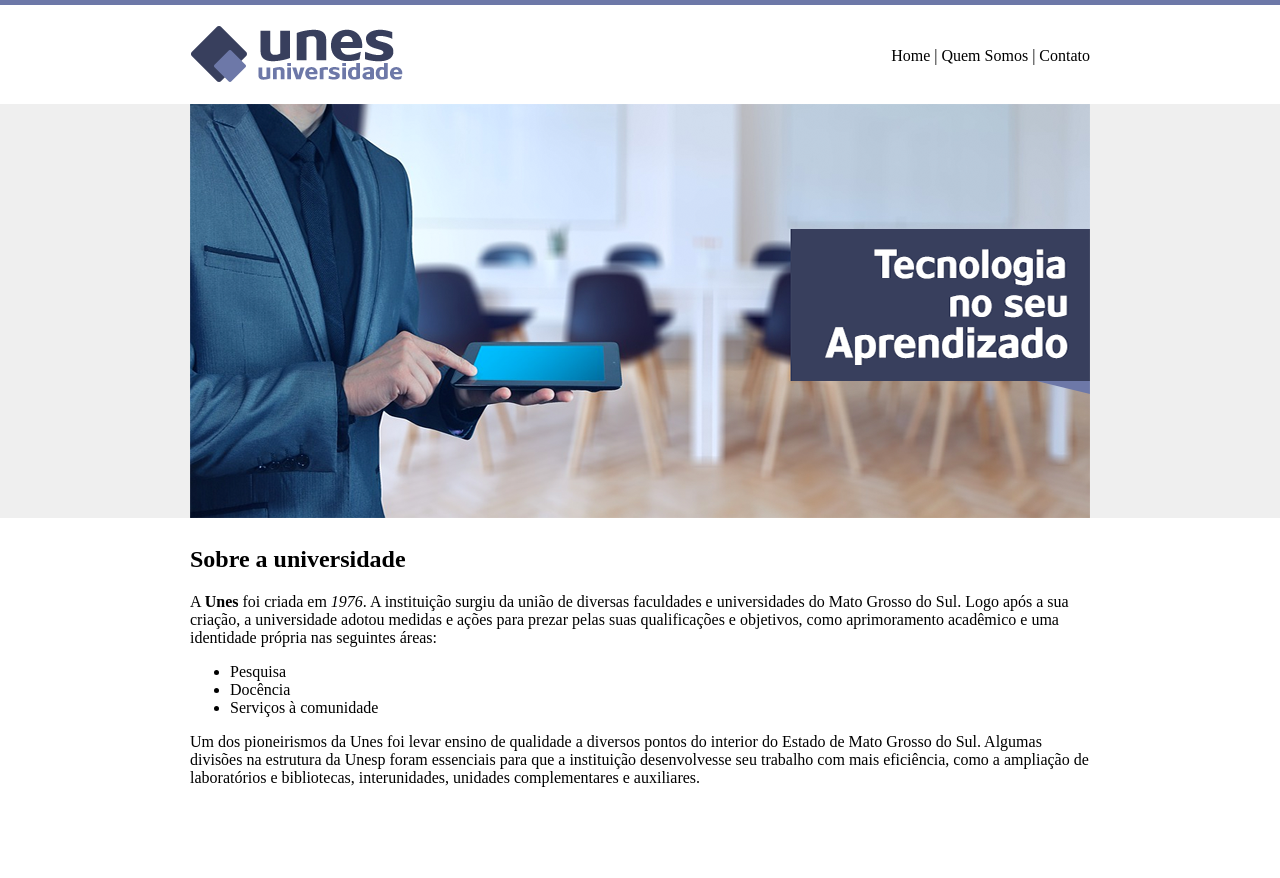
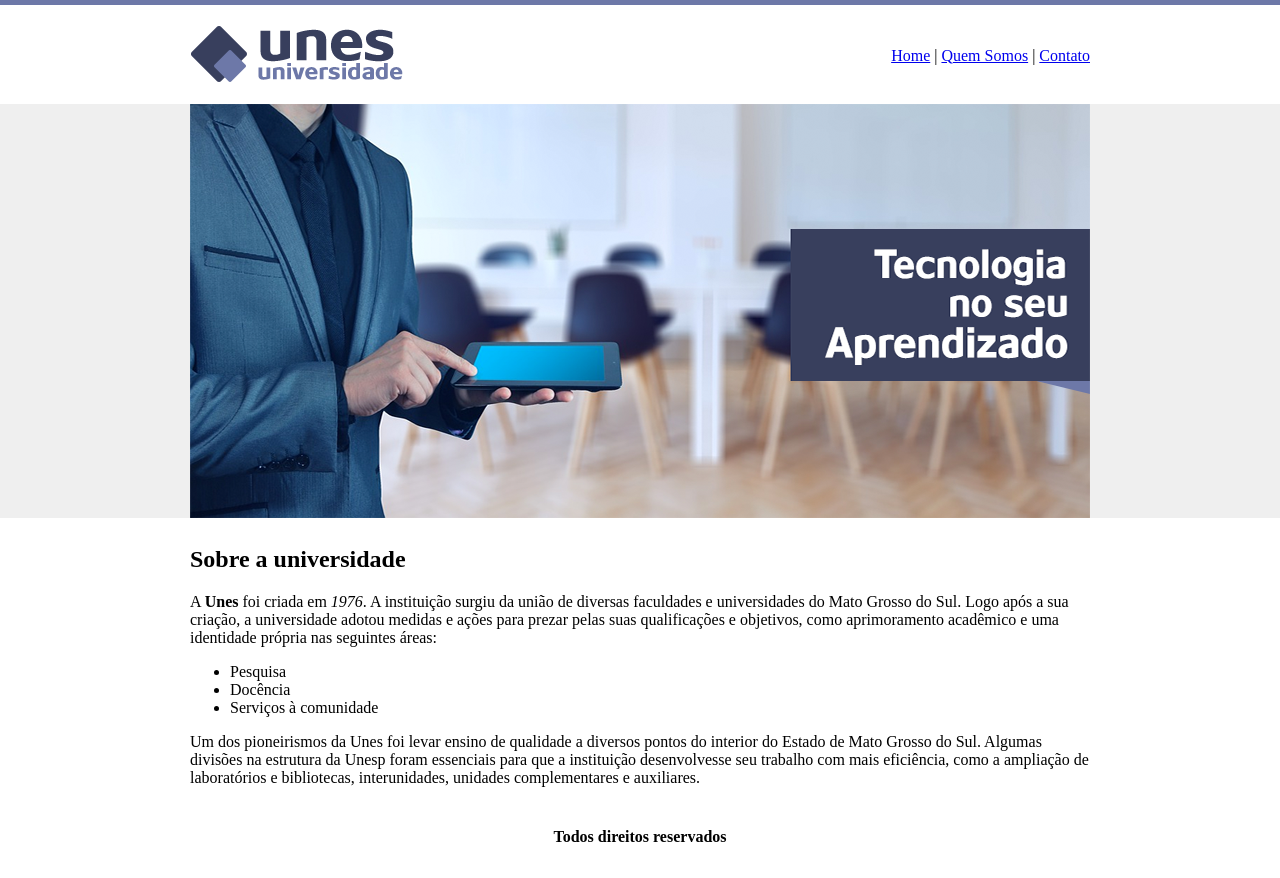
Before and after one commit to GilvanKun/Unes, a plain HTML site: page index.html in a window 1280 px wide. Before the commit the page ends 814 px from the top, so only its background shows below. Drawn offline with Linux system fonts and the light colour scheme.

Commit message:
Terminando os detalhes da pagina principal

```diff
--- a/index.html
+++ b/index.html
@@ -13,9 +13,9 @@
 			<tr>
 				<td height="89 "><img src="imagens/logo.png"></td>
 				<td align="right">
-					<a hrfe="index.html">Home</a> |
-					<a hrfe="quem-somos.html">Quem Somos</a> |
-					<a hrfe="contato.html">Contato</a>
+					<a href="index.html">Home</a> |
+					<a href="quem-somos.html">Quem Somos</a> |
+					<a href="contato.html">Contato</a>
 				</td>
 			</tr>
 
@@ -53,6 +53,12 @@
 				</td>
 			</tr>
 
+			<tr>
+				<td colspan="2" align="center">
+					<h4>Todos direitos reservados</h4>
+				</td>
+			</tr>
+
 		</table>
 
 	</body>
```
